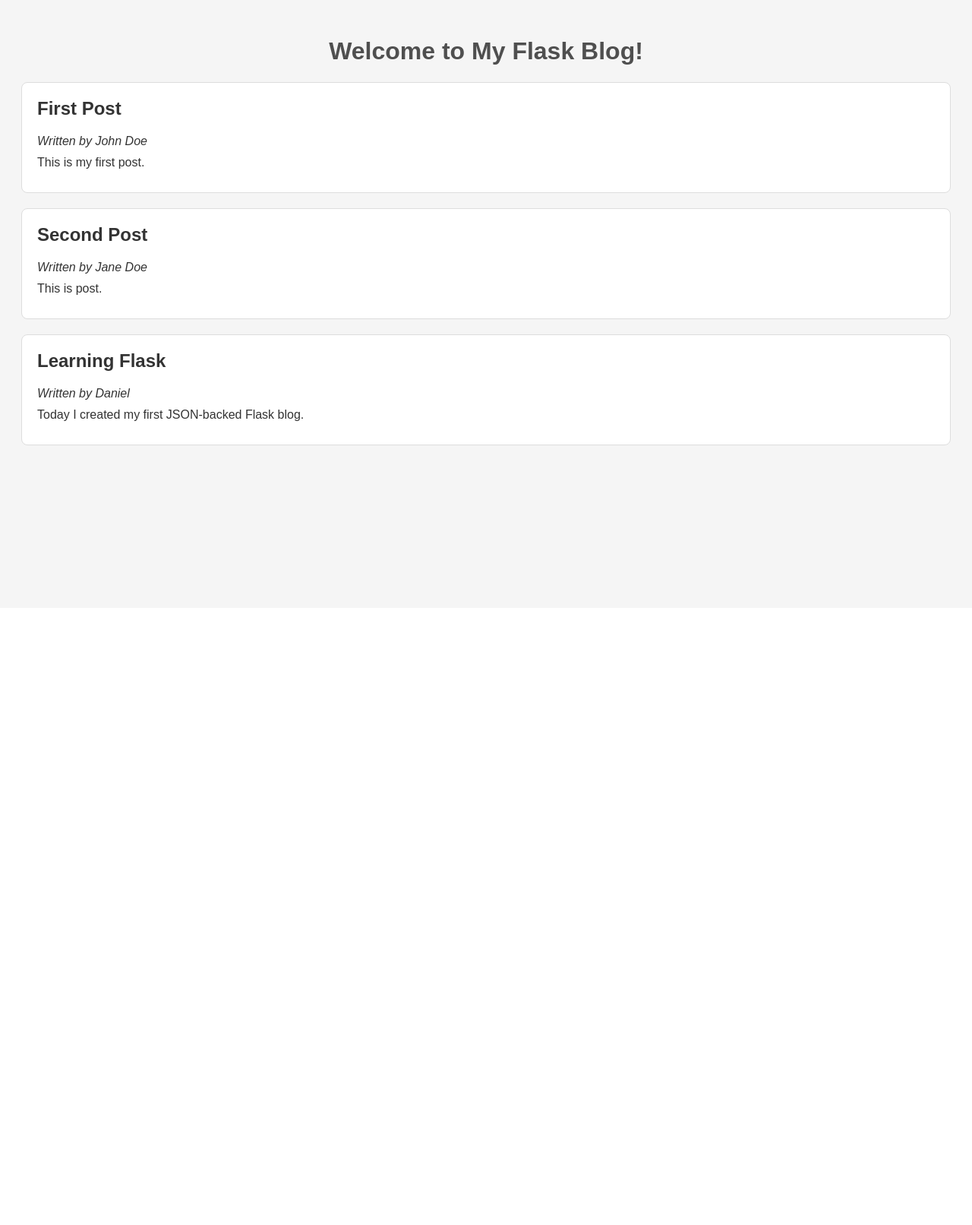
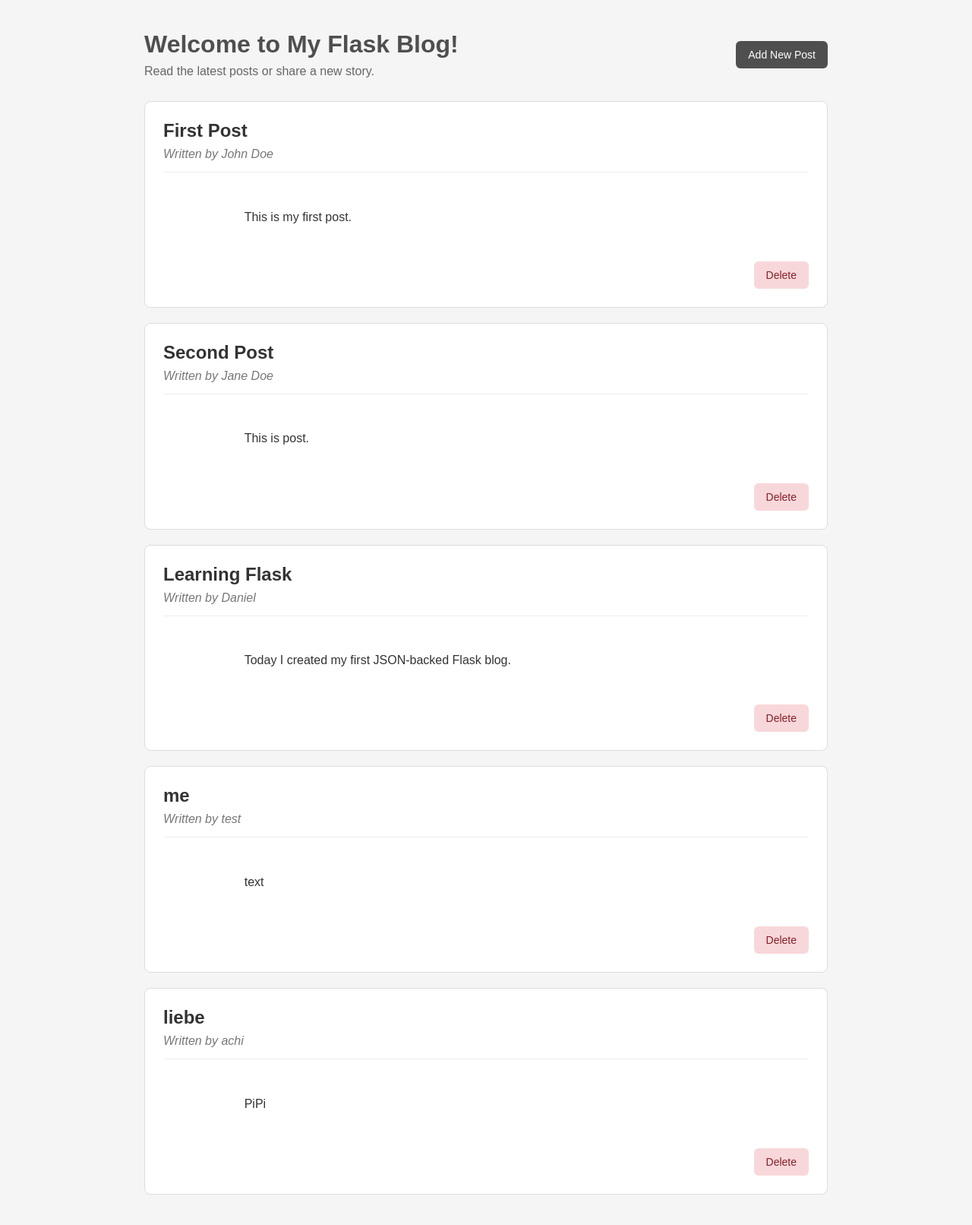
Before and after one commit to DanielMS616/Masterblog, a Flask app: page / in a window 1280 px wide. Shown: the whole page at 76% size. Before the commit the page ends 586 px from the top, so only its background shows below. Run offline with Flask 3, Linux system fonts and the light colour scheme.

Commit message:
Implement blog post deletion with JSON persistence

```diff
--- a/app.py
+++ b/app.py
@@ -99,6 +99,38 @@ def add():
     return render_template("add.html")
 
 
+@app.route("/delete/<int:post_id>")
+def delete(post_id):
+    """Delete the blog post with the given ID."""
+
+    # Load the current blog posts directly from the JSON file.
+    blog_posts = load_blog_posts()
+
+    # Start with no selected post. If a matching ID is found,
+    # this variable will contain the corresponding dictionary.
+    post_to_delete = None
+
+    # Check every blog-post dictionary until the requested ID is found.
+    for post in blog_posts:
+        if post["id"] == post_id:
+            post_to_delete = post
+            break
+
+    # Return an HTTP 404 response if no post has the requested ID.
+    if post_to_delete is None:
+        return "Post not found", 404
+
+    # Remove the complete post dictionary from the Python list.
+    blog_posts.remove(post_to_delete)
+
+    # Save the changed list back to the JSON file so the deletion
+    # remains permanent after the application restarts.
+    save_blog_posts(blog_posts)
+
+    # Redirect the browser to the index page after deleting the post.
+    return redirect(url_for("index"))
+
+
 if __name__ == "__main__":
     # Start the Flask development server on port 4999.
     app.run(host="0.0.0.0", port=4999, debug=True)
--- a/blog_posts.json
+++ b/blog_posts.json
@@ -12,9 +12,21 @@
         "content": "This is post."
     },
     {
-    "id": 3,
-    "author": "Daniel",
-    "title": "Learning Flask",
-    "content": "Today I created my first JSON-backed Flask blog."
+        "id": 3,
+        "author": "Daniel",
+        "title": "Learning Flask",
+        "content": "Today I created my first JSON-backed Flask blog."
+    },
+    {
+        "id": 4,
+        "author": "test",
+        "title": "me",
+        "content": "text"
+    },
+    {
+        "id": 5,
+        "author": "achi",
+        "title": "liebe",
+        "content": "PiPi"
     }
 ]
--- a/static/style.css
+++ b/static/style.css
@@ -1,27 +1,165 @@
+* {
+    box-sizing: border-box;
+}
+
 body {
+    margin: 0;
+    padding: 40px 20px;
     font-family: Arial, sans-serif;
     background-color: #F5F5F5;
-    padding: 20px;
     color: #333;
 }
 
+.page-container {
+    max-width: 900px;
+    margin: 0 auto;
+}
+
+.page-header {
+    display: flex;
+    justify-content: space-between;
+    align-items: center;
+    gap: 30px;
+    margin-bottom: 30px;
+}
+
 h1 {
-    text-align: center;
+    margin: 0;
     color: #4F4F4F;
 }
 
+.page-description {
+    margin: 8px 0 0;
+    color: #666;
+}
+
+.posts {
+    display: flex;
+    flex-direction: column;
+    gap: 20px;
+}
+
 .post {
+    padding: 24px;
     background-color: #FFF;
     border: 1px solid #DDD;
-    padding: 20px;
-    margin-bottom: 20px;
     border-radius: 8px;
 }
 
-.post h2 {
-    margin-top: 0;
+.post-header {
+    padding-bottom: 14px;
+    border-bottom: 1px solid #EEE;
 }
 
-.post p {
-    margin: 10px 0;
+.post h2 {
+    margin: 0;
+    color: #333;
 }
+
+.post-author {
+    margin: 8px 0 0;
+    color: #777;
+    font-style: italic;
+}
+
+.post-content {
+    margin: 20px 0;
+    line-height: 1.6;
+    white-space: pre-wrap;
+}
+
+.post-actions {
+    display: flex;
+    justify-content: flex-end;
+    gap: 10px;
+}
+
+.button {
+    display: inline-block;
+    padding: 10px 16px;
+    border: none;
+    border-radius: 6px;
+    text-decoration: none;
+    font-size: 14px;
+    cursor: pointer;
+}
+
+.button-primary {
+    background-color: #4F4F4F;
+    color: #FFF;
+}
+
+.button-primary:hover {
+    background-color: #333;
+}
+
+.button-delete {
+    background-color: #F8D7DA;
+    color: #842029;
+}
+
+.button-delete:hover {
+    background-color: #F1AEB5;
+}
+
+.empty-message {
+    padding: 40px;
+    text-align: center;
+    background-color: #FFF;
+    border: 1px solid #DDD;
+    border-radius: 8px;
+}
+
+/* Form styles used by add.html and update.html */
+
+form {
+    max-width: 700px;
+    margin: 30px auto;
+    padding: 30px;
+    background-color: #FFF;
+    border: 1px solid #DDD;
+    border-radius: 8px;
+}
+
+.form-group {
+    margin-bottom: 20px;
+}
+
+label {
+    display: block;
+    margin-bottom: 8px;
+    font-weight: bold;
+}
+
+input,
+textarea {
+    width: 100%;
+    padding: 12px;
+    font-family: inherit;
+    font-size: 16px;
+    border: 1px solid #CCC;
+    border-radius: 6px;
+}
+
+textarea {
+    min-height: 180px;
+    resize: vertical;
+}
+
+input:focus,
+textarea:focus {
+    border-color: #666;
+    outline: none;
+}
+
+@media (max-width: 650px) {
+    .page-header {
+        flex-direction: column;
+        align-items: flex-start;
+    }
+
+    .page-header .button {
+        width: 100%;
+        text-align: center;
+    }
+}
--- a/templates/index.html
+++ b/templates/index.html
@@ -6,6 +6,7 @@
         name="viewport"
         content="width=device-width, initial-scale=1.0"
     >
+
     <title>My Flask Blog</title>
 
     <link
@@ -13,24 +14,88 @@
         href="{{ url_for('static', filename='style.css') }}"
     >
 </head>
+
 <body>
+    <main class="page-container">
+        <header class="page-header">
+            <div>
                 <h1>Welcome to My Flask Blog!</h1>
 
+                <p class="page-description">
+                    Read the latest posts or share a new story.
+                </p>
+            </div>
+
+            <!--
+            url_for("add") creates the URL that belongs to the
+            Flask function add().
+            -->
+            <a
+                class="button button-primary"
+                href="{{ url_for('add') }}"
+            >
+                Add New Post
+            </a>
+        </header>
+
+        <section class="posts">
             <!--
             Jinja loops through the list named posts.
             Flask passes this list to the template in the index route.
             During each loop, post represents one blog-post dictionary.
             -->
             {% for post in posts %}
-        <div class="post">
+                <article class="post">
+                    <header class="post-header">
                         <h2>{{ post["title"] }}</h2>
 
-            <p>
-                <em>Written by {{ post["author"] }}</em>
+                        <p class="post-author">
+                            Written by {{ post["author"] }}
+                        </p>
+                    </header>
+
+                    <p class="post-content">
+                        {{ post["content"] }}
                     </p>
 
-            <p>{{ post["content"] }}</p>
+                    <footer class="post-actions">
+                        <!--
+                        post["id"] is inserted into the dynamic
+                        /delete/<post_id> route.
+                        -->
+                        <a
+                            class="button button-delete"
+                            href="{{ url_for(
+                                'delete',
+                                post_id=post['id']
+                            ) }}"
+                        >
+                            Delete
+                        </a>
+                    </footer>
+                </article>
+
+            {% else %}
+                <!--
+                The else block is displayed when the posts list
+                does not contain any blog posts.
+                -->
+                <div class="empty-message">
+                    <h2>No blog posts yet</h2>
+
+                    <p>
+                        Create the first post for your blog.
+                    </p>
+
+                    <a
+                        class="button button-primary"
+                        href="{{ url_for('add') }}"
+                    >
+                        Add First Post
+                    </a>
                 </div>
             {% endfor %}
+        </section>
+    </main>
 </body>
 </html>
```
Also changed, not shown: templates/add.html (+42 -11 lines). Lines whose indentation alone changed are shown as unchanged.
